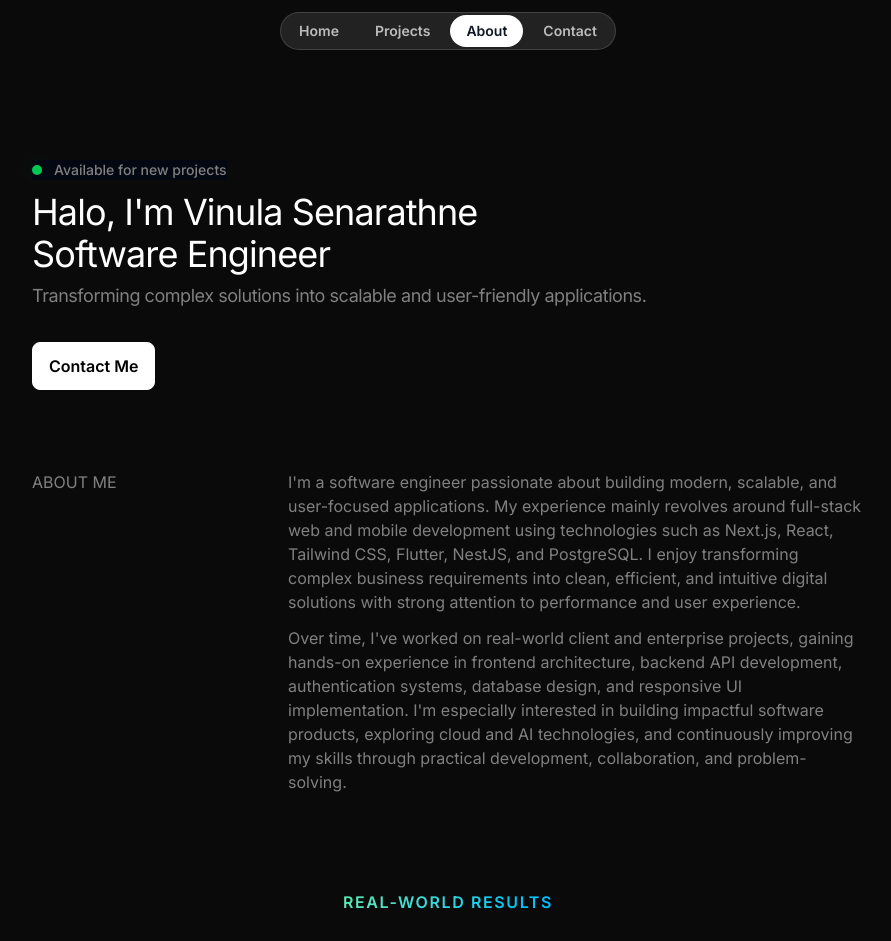
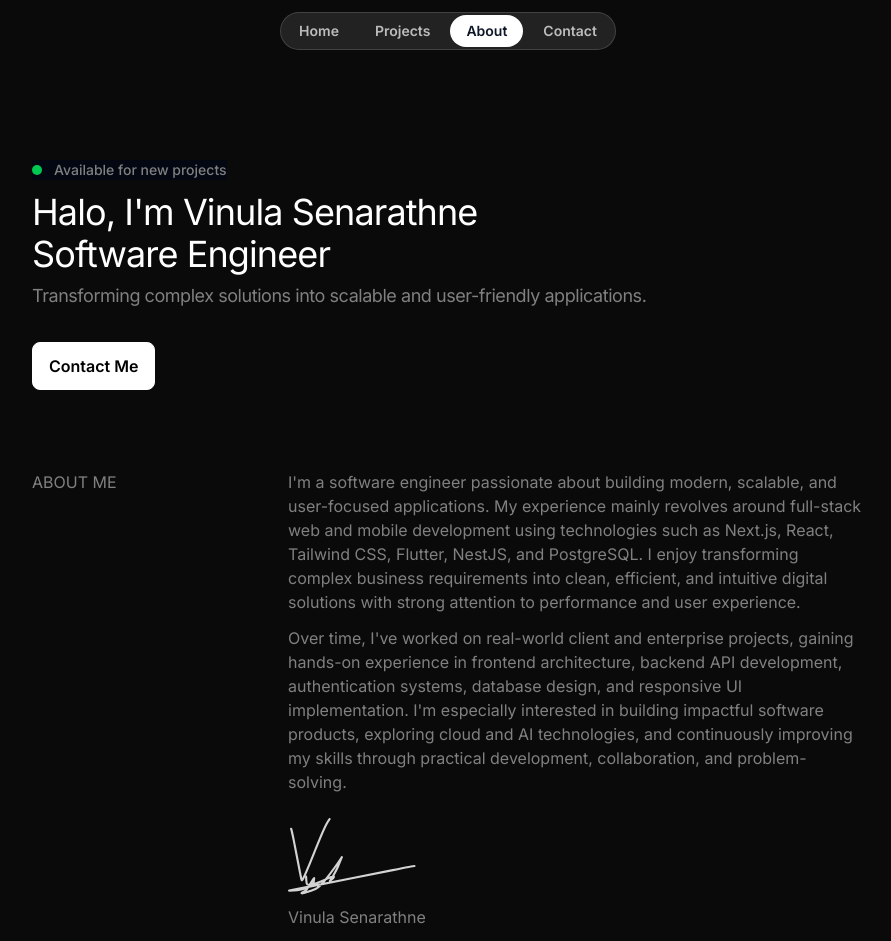
Before and after one commit to vinulays/portfolio, a Next.js app: page / in a window 1280 px wide. Shown: the top 941 px of the page, without its empty margins (192-1083 px from the left). Built offline with nearby package versions, Linux system fonts and the light colour scheme; a web font is replaced by a local one.

Commit message:
feat(about-me): add animated signature using GSAP

```diff
--- a/package.json
+++ b/package.json
@@ -11,6 +11,7 @@
   "dependencies": {
     "@svgr/webpack": "^8.1.0",
     "framer-motion": "^11.5.4",
+    "gsap": "^3.15.0",
     "lucide-react": "^1.16.0",
     "next": "16.2.6",
     "react": "19.2.6",
--- /dev/null
+++ b/src/components/Signature.tsx
@@ -0,0 +1,77 @@
+"use client";
+
+import gsap from "gsap";
+import { useEffect, useRef } from "react";
+
+import { ScrollTrigger } from "gsap/ScrollTrigger";
+
+gsap.registerPlugin(ScrollTrigger);
+
+const Signature = () => {
+  const svgRef = useRef<SVGSVGElement>(null);
+  const pathRefs = useRef<SVGPathElement[]>([]);
+
+  const addToRefs = (el: SVGPathElement) => {
+    if (el && !pathRefs.current.includes(el)) {
+      pathRefs.current.push(el);
+    }
+  };
+
+  useEffect(() => {
+    const ctx = gsap.context(() => {
+      const trigger = svgRef.current;
+
+      pathRefs.current.forEach((path) => {
+        const length = path.getTotalLength();
+
+        gsap.set(path, {
+          strokeDasharray: length,
+          strokeDashoffset: length,
+        });
+      });
+
+      gsap.to(pathRefs.current, {
+        strokeDashoffset: 0,
+        duration: 2,
+        stagger: 0.15,
+        ease: "power2.out",
+        scrollTrigger: {
+          trigger,
+          start: "top 80%",
+          once: true,
+        },
+      });
+    }, svgRef);
+
+    return () => ctx.revert();
+  }, []);
+
+  return (
+    <svg
+      ref={svgRef}
+      xmlns="http://www.w3.org/2000/svg"
+      viewBox="0 0 240 144"
+      className="w-32 h-auto"
+      fill="none"
+    >
+      <path
+        ref={addToRefs}
+        stroke="#d3d3d3"
+        strokeLinecap="round"
+        strokeLinejoin="round"
+        strokeWidth="4"
+        d="M5.946 20.4c.792 2.64 1.584 5.28 4.764 21.16s8.724 44.92 11.712 60.276 3.252 16.148 4.576 14.312 3.7-6.324 10.996-23.948 19.44-48.248 27.016-65.74S75.226 5.536 77.946 2"
+      />
+      <path
+        ref={addToRefs}
+        stroke="#d3d3d3"
+        strokeLinecap="round"
+        strokeLinejoin="round"
+        strokeWidth="4"
+        d="M33.946 110c0 1.584 0 6.624 1.188 13.024.452 2.438 3.564 2.176 5.316 2.044s2.808-.396 3.88-.796 2.128-.928 2.804-1.596.94-1.46 1.076-2.66c.314-2.769.4-5.208.668-6.012 2.396-7.188-11.98 18.644-15.704 21.84-3.26 2.797-6.42 3.484-7.224 4.284-3.956 3.936 17.556-3.712 25.404-7.168 3.95-1.739 7.584-3.984 15.296-12.992S85.978 95.12 92.622 85.772s7.964-11.724 8.38-12.42c.193-.324-2.768 6.992-7.684 18.56-2.599 6.115-6.236 12.36-9.06 17.208s-4.936 8.016-5.628 8.988c-.21.295 6.46-5.14 7.336-7.436 1.713-4.489-19.716 6.944-27.864 9.936-8.85 3.25-10.812 4.048-15.184 6.836-8.234 5.251-17.476 7.084-25.572 8.016-5.174.596-12.584.668-14.808.672s.944-.26 40.196-7.92 114.492-22.708 153.648-30.46S236.33 90 237.146 90"
+      />
+    </svg>
+  );
+};
+
+export default Signature;
--- a/src/sections/About.tsx
+++ b/src/sections/About.tsx
@@ -1,4 +1,6 @@
 "use client";
+
+import Signature from "@/components/Signature";
 
 const About = () => {
   return (
@@ -28,6 +30,12 @@
               technologies, and continuously improving my skills through
               practical development, collaboration, and problem-solving.
             </div>
+
+            <div className="space-y-2.5 mt-3">
+              <Signature />
+
+              <div>Vinula Senarathne</div>
+            </div>
           </div>
         </div>
       </div>
```
Also changed, not shown: 1 other file (tests, documents, lock files or other folders).
